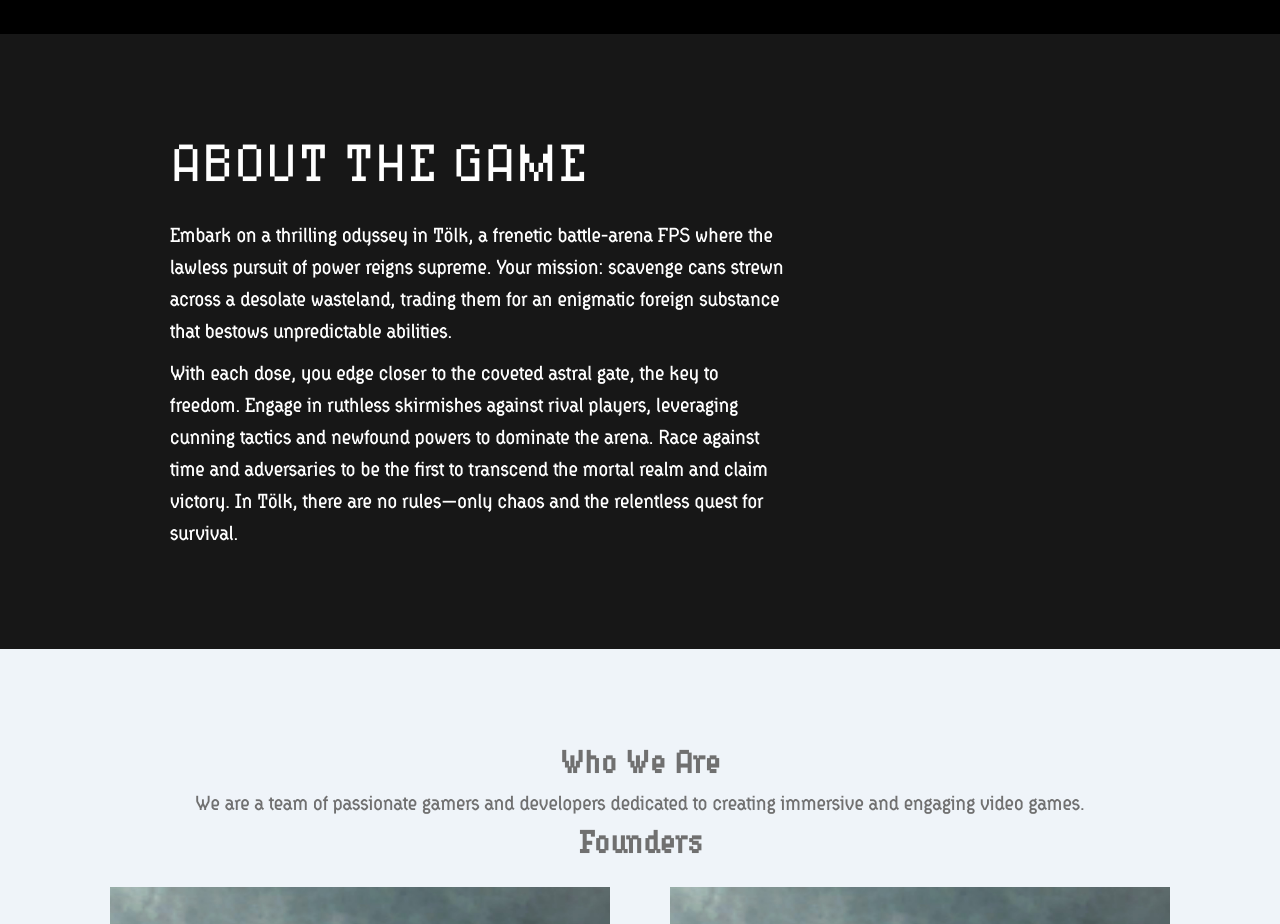
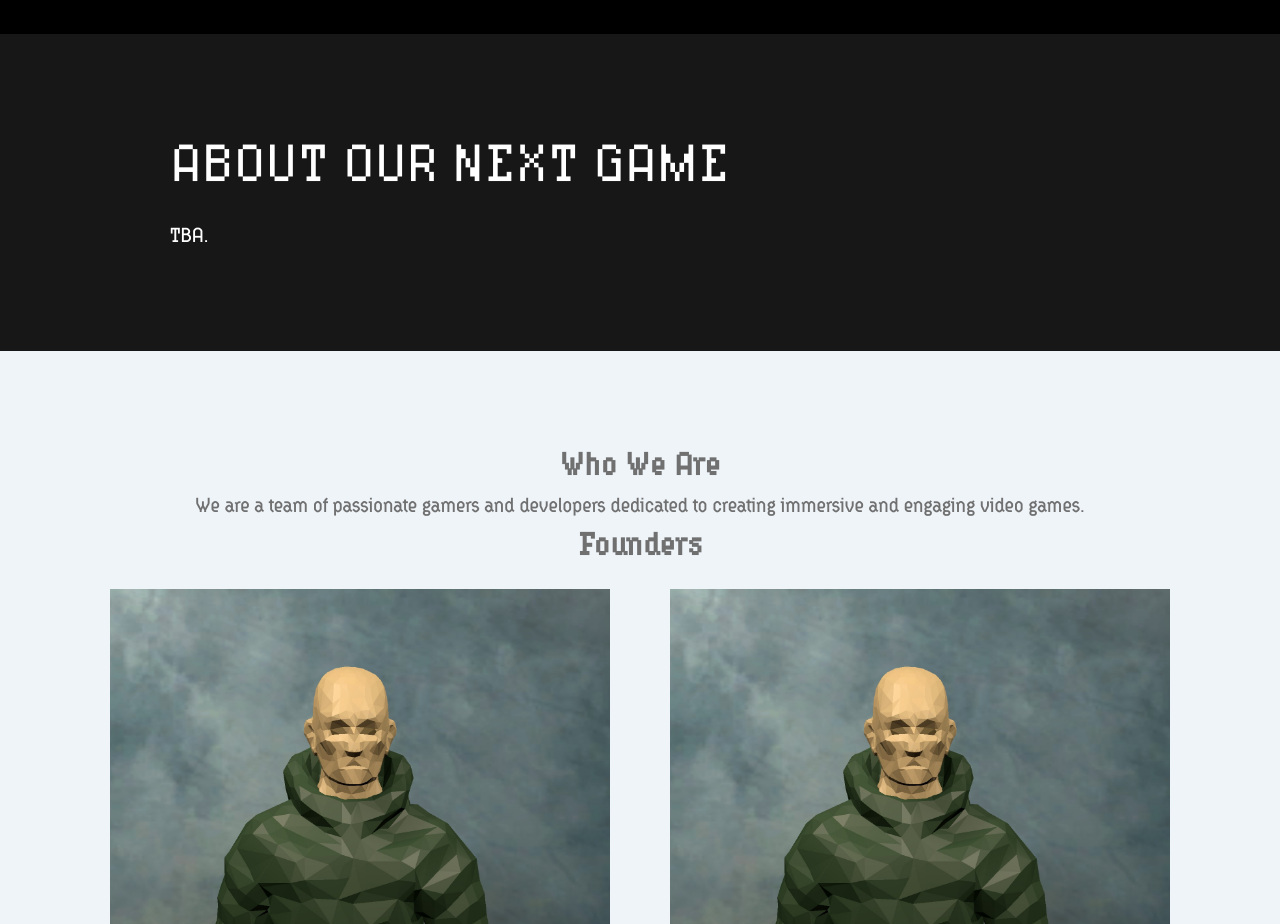
Before and after one commit to Rake-Entertainment/Rake-Entertainment.github.io, a plain HTML site: page index.html in a window 1280 px wide. Shown: the part 1820-2744 px from the top of the page. Drawn offline with Linux system fonts and the light colour scheme.

Commit message:
remove AI gen template

```diff
--- a/index.html
+++ b/index.html
@@ -45,14 +45,8 @@
 
     <section id="about-game">
         <div>
-            <h1>ABOUT THE GAME</h1>
-            <p>Embark on a thrilling odyssey in Tölk, a frenetic battle-arena FPS where the lawless pursuit of power
-                reigns supreme. Your mission: scavenge cans strewn across a desolate wasteland, trading them for an
-                enigmatic foreign substance that bestows unpredictable abilities. </p>
-            <p>With each dose, you edge closer to the coveted astral gate, the key to freedom. Engage in ruthless
-                skirmishes against rival players, leveraging cunning tactics and newfound powers to dominate the arena.
-                Race against time and adversaries to be the first to transcend the mortal realm and claim victory. In
-                Tölk, there are no rules—only chaos and the relentless quest for survival.</p>
+            <h1>ABOUT OUR NEXT GAME</h1>
+            <p>TBA.</p>
         </div>
     </section>
 
```
